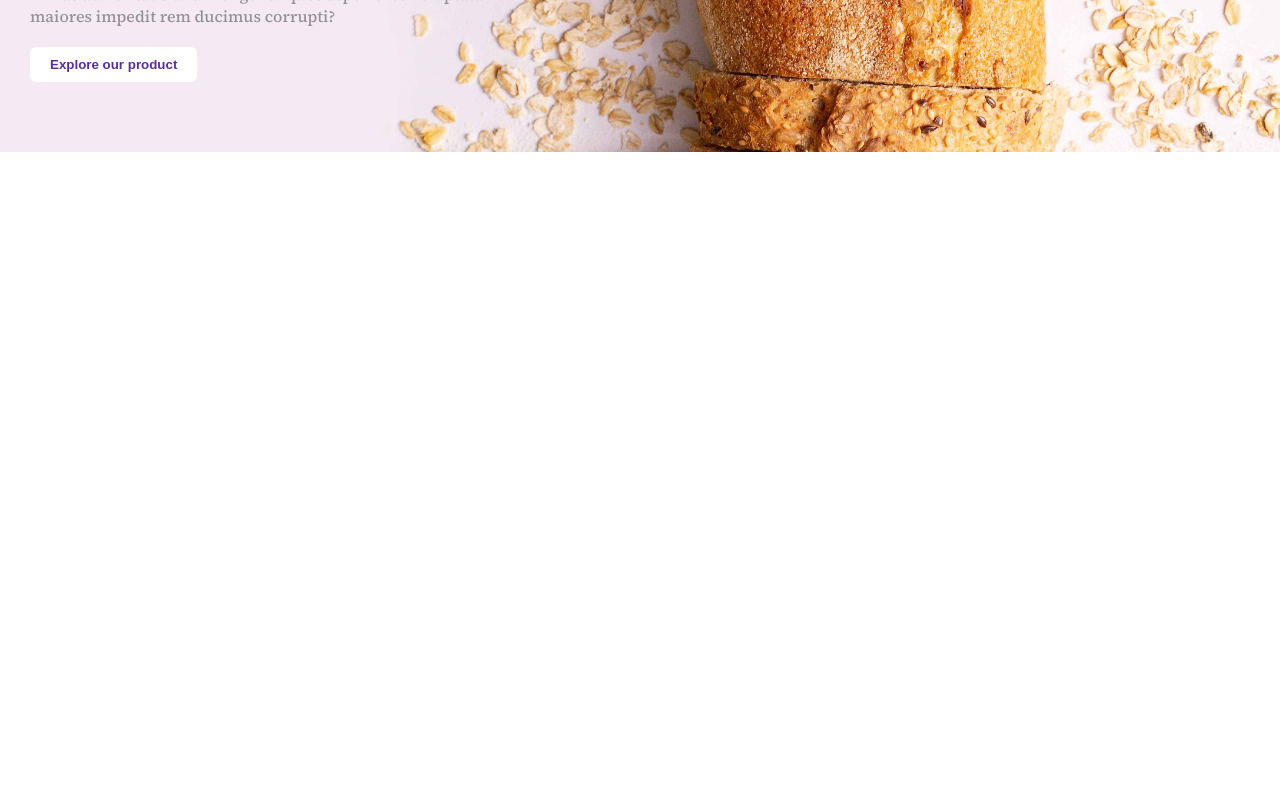
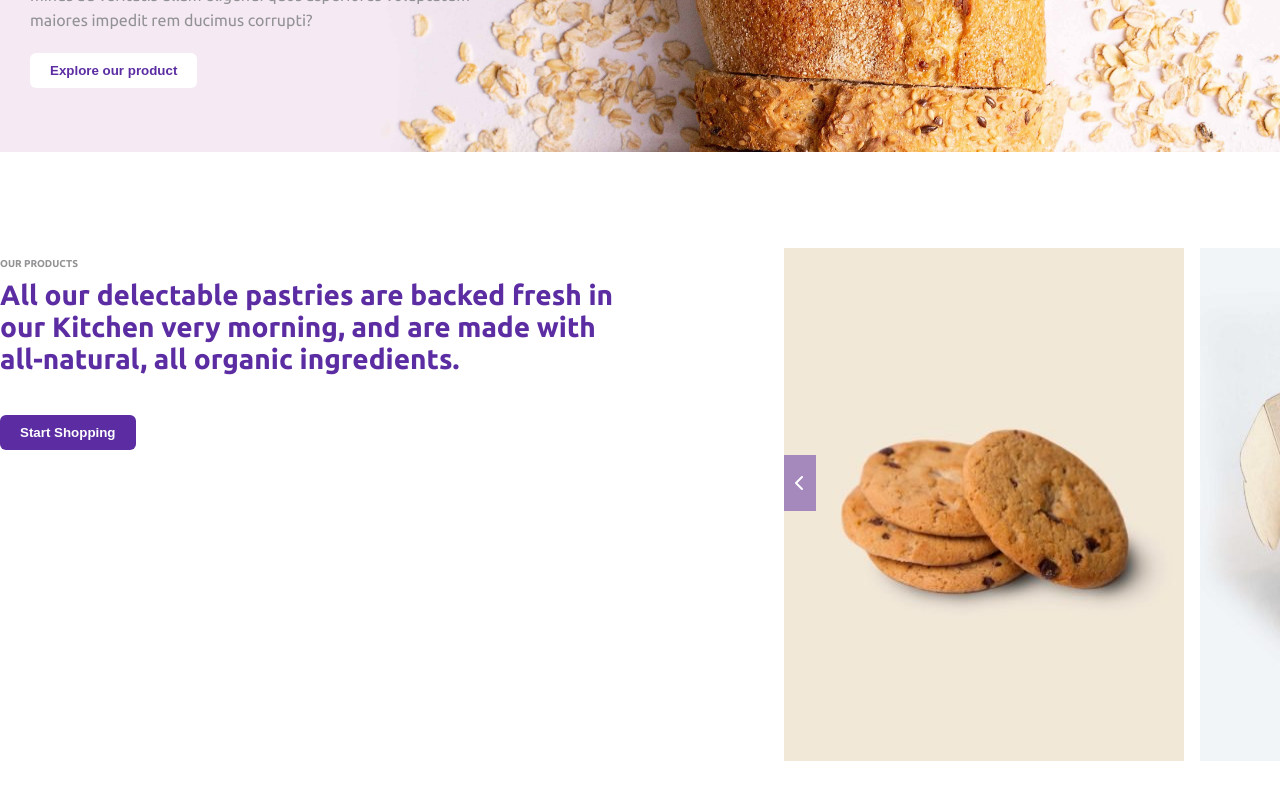
Before and after one commit to Yorbit/proj-html-vuejs, a Vue app: page / in a window 1280 px wide. Shown: the part 512-1312 px from the top of the page. Before the commit the page ends 800 px from the top, so only its background shows below. Built offline with nearby package versions, Linux system fonts and the light colour scheme; some icons are missing.

Commit message:
items done and work to box

```diff
--- a/public/index.html
+++ b/public/index.html
@@ -8,7 +8,7 @@
     <link rel="stylesheet" href="https://cdnjs.cloudflare.com/ajax/libs/font-awesome/6.1.2/css/all.min.css" integrity="sha512-1sCRPdkRXhBV2PBLUdRb4tMg1w2YPf37qatUFeS7zlBy7jJI8Lf4VHwWfZZfpXtYSLy85pkm9GaYVYMfw5BC1A==" crossorigin="anonymous" referrerpolicy="no-referrer" />
     <link rel="preconnect" href="https://fonts.googleapis.com">
     <link rel="preconnect" href="https://fonts.gstatic.com" crossorigin>
-    <link href="https://fonts.googleapis.com/css2?family=Source+Serif+4:opsz,wght@8..60,500&display=swap" rel="stylesheet">
+    <link href="https://fonts.googleapis.com/css2?family=Ubuntu:wght@300;400;500;700&display=swap" rel="stylesheet">
     <title><%= htmlWebpackPlugin.options.title %></title>
   </head>
   <body>
--- a/src/App.vue
+++ b/src/App.vue
@@ -82,4 +82,39 @@ ul {
   }
 }
 
+.dark {
+  color: $White;
+  margin-top: 2.5rem;
+  background-color: $MainBrand;
+  &:hover {
+    color: $MainBrand;
+    background-color: $btnInvert;
+  }
+}
+
+.item_zone {
+  position: relative;
+  width: 51%;
+}
+
+.section_shopping {
+  width: 40%;
+  align-self: center;
+  margin-bottom: 400px;
+}
+
+.arrow {
+  position: relative;
+  cursor: pointer;
+  background-color: rgba($MainBrand, 0.5);
+  color: $White;
+  padding: 20px 10px;
+  bottom: 50%;
+}
+
+.arrow_right {
+  right: 0;
+  position: absolute;
+}
+
 </style>
--- a/src/components/BaseMain.vue
+++ b/src/components/BaseMain.vue
@@ -0,0 +1,16 @@
+<template>
+  <main>
+    <ProductSection />
+  </main>
+</template>
+
+<script>
+import ProductSection from './ProductSection.vue';
+
+export default {
+    name: 'BaseMain',
+    components: {
+        ProductSection,
+  }
+}
+</script>
--- a/src/components/MainHeader.vue
+++ b/src/components/MainHeader.vue
@@ -106,6 +106,10 @@ h1{
   line-height: 70px;
 }
 
+.philosophy{
+  line-height: 25px;
+}
+
   ul li {
     color: $MainBrand;
     text-transform: uppercase;
--- /dev/null
+++ b/src/components/ProductItems.vue
@@ -0,0 +1,67 @@
+<template>
+    <div class="item">
+      <img :src="require('../assets/img/' + product)" :alt="productTitle" />
+      <span class="info_item">
+        <h1>{{ viewElement(productTitle) }}</h1>
+        <h4>{{ viewElement(productType) }}</h4>
+        <h2>$ {{ viewElement(productPrice) }}- ${{ viewElement(productPriceKg) }}</h2>
+      </span>
+    </div>
+</template>
+
+<script>
+export default {
+  props: {
+    product: String,
+    productTitle: String,
+    productType: String,
+    productPrice: String,
+    productPriceKg: String,
+  },
+
+  methods:{
+    viewElement(element){
+      if(element != "" || null){
+        return element;
+      }
+    },
+  }
+};
+</script>
+
+<style lang="scss" scoped>
+@import "../styles/generals.scss";
+.item {
+  cursor: pointer;
+  position: relative;
+  &:hover .info_item {
+    display: block;
+  }
+  img{
+    width: 100%;
+    height: 100%;
+  }
+}
+.info_item {
+  display: none;
+  position: absolute;
+  height: 100%;
+  width: 100%;
+  padding-top: 13rem;
+  transform: translate(-50%, -50%);
+  background-color: rgba($OuterSpace, 0.4);
+  left: 50%;
+  top: 50%;
+  text-align: center;
+  color: $White;
+  * {
+    margin: 8px 0;
+  }
+  h2 {
+    font-weight: 400;
+  }
+  h4 {
+    font-weight: 100;
+  }
+}
+</style>
--- /dev/null
+++ b/src/components/ProductSection.vue
@@ -0,0 +1,74 @@
+<template>
+  <div class="container flex">
+    <section class="section_shopping">
+      <h6 class="philosophy">Our Products</h6>
+      <h1 class="title">
+        All our delectable pastries are backed fresh in our Kitchen very morning, and are made
+        with all-natural, all organic ingredients.
+      </h1>
+      <button class="btn dark">Start Shopping</button>
+    </section>
+
+    <section class="item_zone">
+      <div class="flex">
+        <ProductItems
+          v-for="(product, index) in products"
+          :key="index"
+          :product="product.img"
+          :productTitle="product.title"
+          :productType="product.type"
+          :productPrice="product.price"
+          :productPriceKg="product.priceKg"/>
+      </div>
+      <i class="fa-solid fa-chevron-left arrow"></i>
+      <i class="fa-solid fa-chevron-right arrow arrow_right"></i>
+    </section>
+  </div>
+</template>
+
+<script>
+import ProductItems from "./ProductItems.vue";
+export default {
+  components: {
+    ProductItems,
+  },
+  data: function () {
+    return {
+      products: [
+        {
+          img: "choco-chip-cookies-400x510.jpg",
+          title: "Choco Chip Cookies",
+          type: "Cookies, Pastries",
+          price: "19.00",
+          priceKg: "39.00",
+        },
+        {
+          img: "strawberry-jam-cookies-400x510.jpg",
+          title: "Strawberry Jam Cookies",
+          type: "Cookies, Pastries",
+          price: "29.00",
+          priceKg: "69.00",
+        },
+      ],
+    };
+  },
+};
+</script>
+
+<style lang="scss" scoped>
+@import "../styles/generals.scss";
+
+h6{
+  font-size: 10px;
+  text-transform: uppercase;
+}
+
+h1{
+  color: $MainBrand;
+  font-size: 28px;
+}
+
+.flex{
+    justify-content: space-between;
+}
+</style>
--- a/src/styles/generals.scss
+++ b/src/styles/generals.scss
@@ -11,7 +11,8 @@ $Perfume : #bda2f3;
 $Mamba: #929295;
 $Chalky: #f0caa1;
 $OuterSpace: #282d2c;
+$btnInvert: #f0edf5;
 
 body {
-    font-family: 'Source Serif 4', serif;
+    font-family: 'Ubuntu', sans-serif;
 }
```
